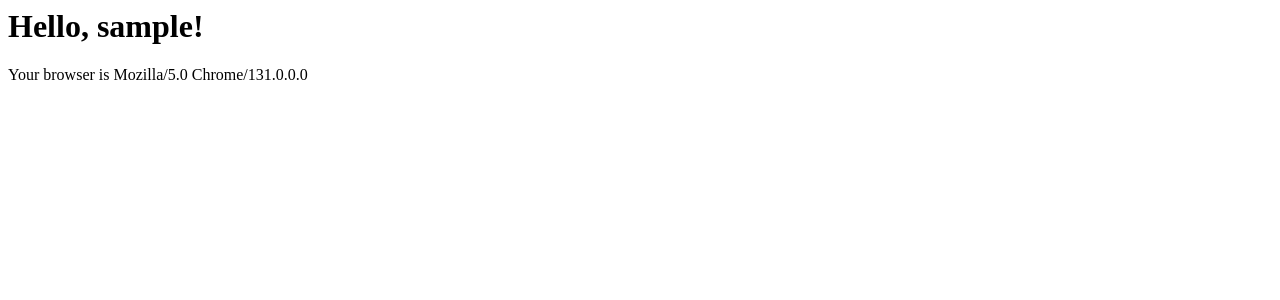
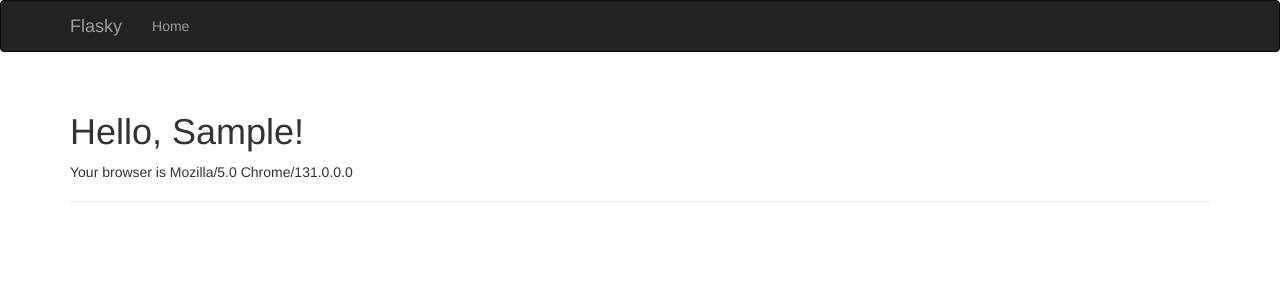
Before and after one commit to Mwamitovi/flasky, a Flask app: a page that uses templates/user.html in a window 1280 px wide. Shown: the top 300 px of the page. Run offline with Flask 2, Linux system fonts and the light colour scheme; some libraries are stand-ins or nearby versions.

Commit message:
Update template to inherit "bootstrap/base.html", notice that we refactor styles/scripts to fetch local file resources

```diff
--- a/templates/user.html
+++ b/templates/user.html
@@ -1,2 +1,43 @@
+{# templates/user.html #}
+{% extends "bootstrap/base.html" %}
 
-<h1>Hello, {{ name }}!<br/></h1><p>Your browser is {{ user_agent }}</p>
+{% block title %}Flasky{% endblock title %}
+
+{% block styles %}
+<link rel=stylesheet type=text/css href="{{ url_for('static', filename='bootstrap.min.css') }}"></script>
+{% endblock styles %}
+
+{% block navbar %}
+<div class="navbar navbar-inverse" role="navigation">
+    <div class="container">
+        <div class="navbar-header">
+            <button type="button" class="navbar-toggle"
+              data-toggle="collapse" data-target=".navbar-collapse">
+                <span class="sr-only">Toggle navigation</span>
+                <span class="icon-bar"></span>
+                <span class="icon-bar"></span>
+                <span class="icon-bar"></span>
+            </button>
+            <a class="navbar-brand" href="/">Flasky</a>
+        </div>
+        <div class="navbar-collapse collapse">
+            <ul class="nav navbar-nav">
+                <li><a href="/">Home</a></li>
+            </ul>
+        </div>
+    </div>
+</div>
+{% endblock navbar %}
+
+{% block content %}
+<div class="container">
+    <div class="page-header">
+        <h1>Hello, {{ name|capitalize }}!<br/></h1><p>Your browser is {{ user_agent }}</p>
+    </div>
+</div>
+{% endblock content %}
+
+{% block scripts %}
+<script type=text/javascript src="{{ url_for('static', filename='jquery.js') }}"></script>
+<script type=text/javascript src="{{ url_for('static', filename='bootstrap.min.js') }}"></script>
+{% endblock scripts %}
```
